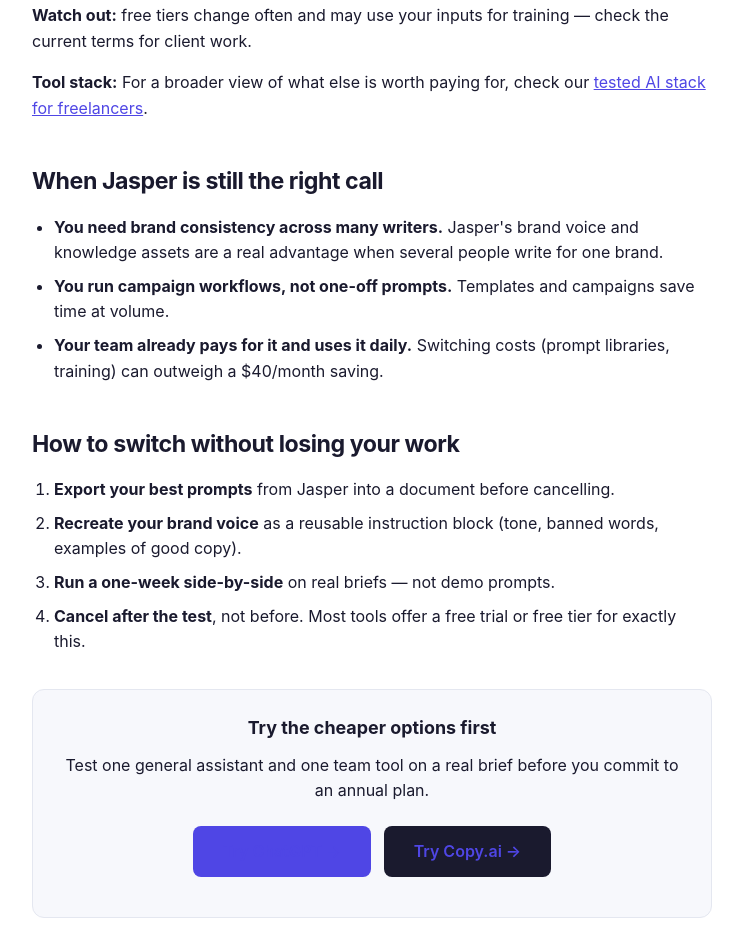
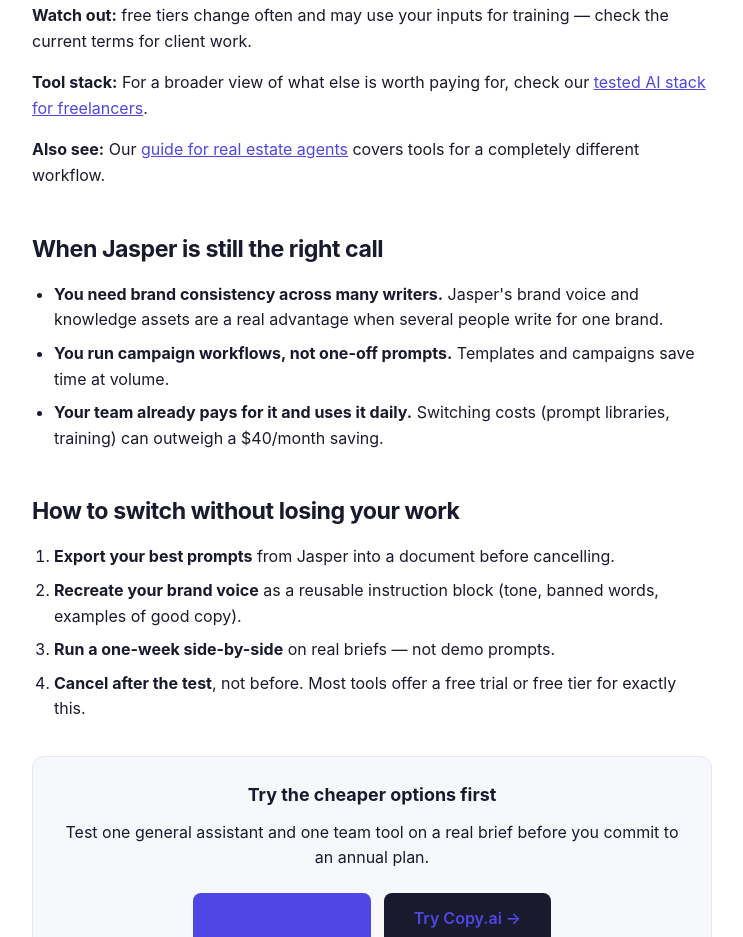
Before and after one commit to iuhorts/aiforworkhq, a website: page site/articles/jasper-alternatives.html in a window 1280 px wide. Shown: the part 2752-3689 px from the top of the page, without its empty margins (268-1011 px from the left). Drawn offline with Linux system fonts and the light colour scheme.

Commit message:
Add internal links to real estate agents guide

```diff
--- a/site/articles/jasper-alternatives.html
+++ b/site/articles/jasper-alternatives.html
@@ -102,6 +102,8 @@
 
       <p><strong>Tool stack:</strong> For a broader view of what else is worth paying for, check our <a href="/articles/best-ai-tools-for-freelancers">tested AI stack for freelancers</a>.</p>
 
+      <p><strong>Also see:</strong> Our <a href="/articles/best-ai-tools-for-real-estate-agents">guide for real estate agents</a> covers tools for a completely different workflow.</p>
+
       <h2>When Jasper is still the right call</h2>
       <ul>
         <li><strong>You need brand consistency across many writers.</strong> Jasper's brand voice and knowledge assets are a real advantage when several people write for one brand.</li>
```
Also changed, not shown: site/articles/chatgpt-plus-worth-it-freelancers.html (+2 -0 lines).
